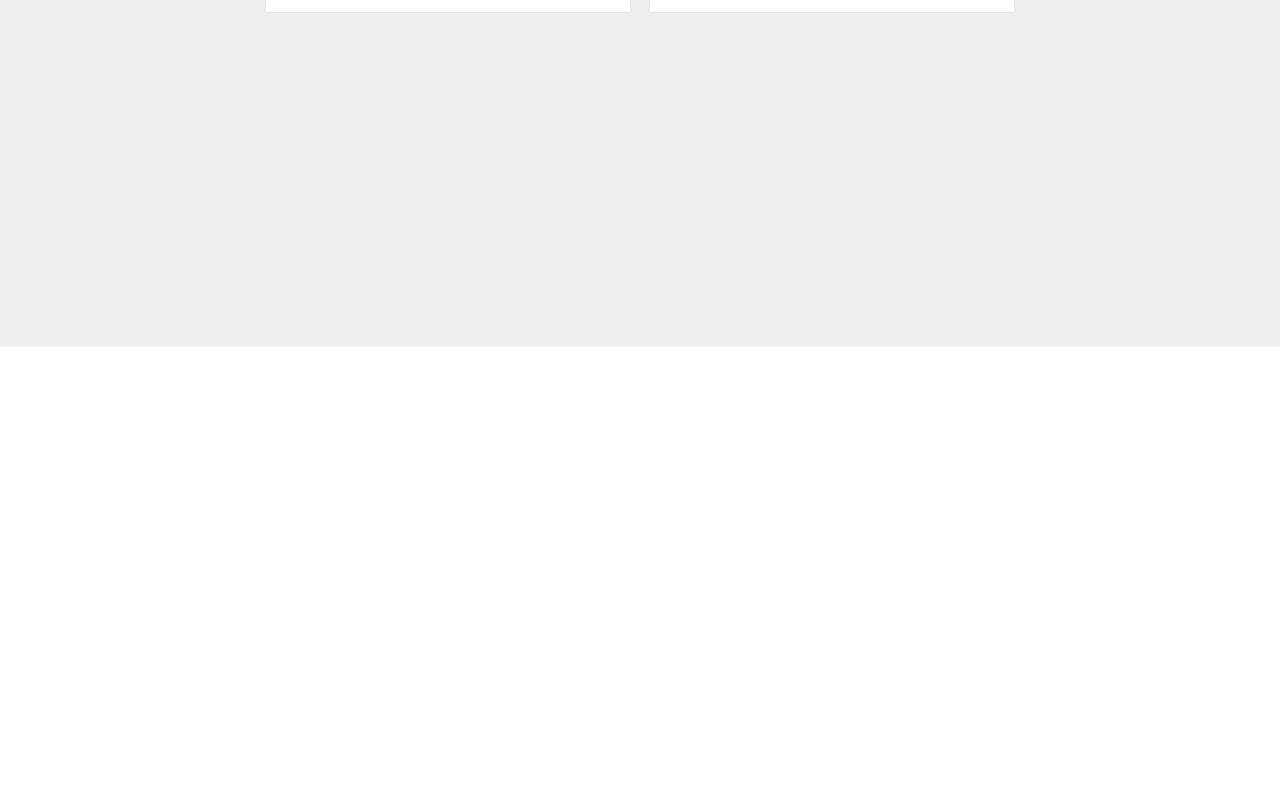
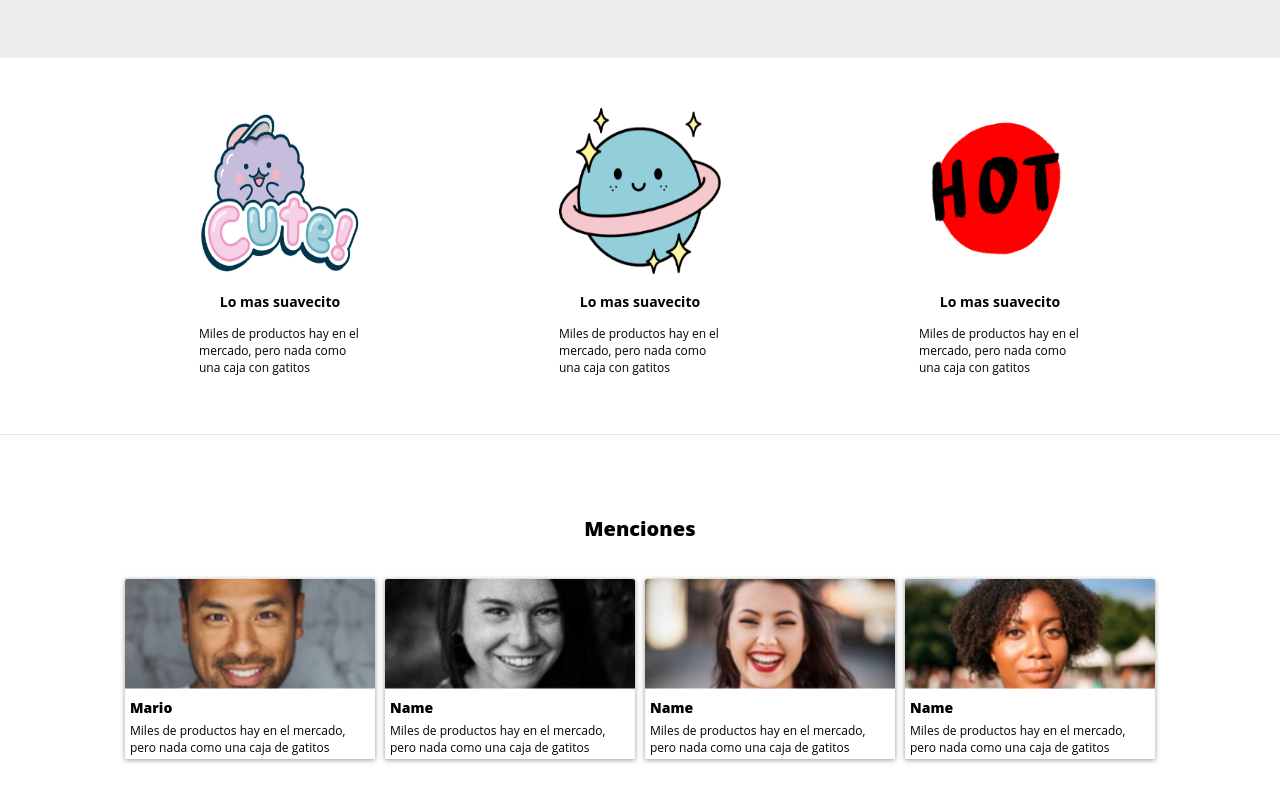
Before and after one commit to lexstudio/curso-html-css, a plain HTML site: page index.html in a window 1280 px wide. Shown: the part 538-1340 px from the top of the page. Before the commit the page ends 885 px from the top, so only its background shows below. Drawn offline with Linux system fonts and the light colour scheme.

Commit message:
Terminado hasta el v21 caracteristicas y mentions

```diff
--- a/css/estilos.css
+++ b/css/estilos.css
@@ -1,15 +1,27 @@
+
+
+:root{
+    --green-color:#7acc2d;
+    --white-color:white;
+
+    /*Tipografia*/
+
+    /*Espaciado*/
+}
+
+
 body, html{
     padding: 0;
     margin: 0;
     font-size: 12px;
-    font-family: Helvetica;
+    font-family: 'Open Sans', sans-serif;
 }
 
 /*****************************************/
 nav{
-    background: #7acc2d;
+    background: var(--green-color);
     padding: 10px;
-    color: white;
+    color: var(--white-color);
     font-size: 15px;
     font-weight: 600;
 
@@ -39,7 +51,7 @@ nav{
 
 .nav_options p a{
     text-decoration: none;
-    color: white;
+    color: var(--white-color);
 }
 
 .nav_options p a:hover{
@@ -51,6 +63,7 @@ nav{
 
 .main_section{
     padding: 8%;
+    padding-top: 5%;
     text-align: center;
 }
 
@@ -62,6 +75,7 @@ nav{
     background-size: cover;
     background-position: center top;
     padding: 20%;
+    padding-bottom: 0;
 
     display: flex;
 
@@ -73,9 +87,9 @@ nav{
 }
 
 .product .content{
-    background: white;
+    background: var(--white-color);
     padding: 15px;
-    box-shadow: 0 0 1px #c1bcbc;
+    box-shadow: 0 0 2px #c1bcbc;
 }
 
 
@@ -85,11 +99,11 @@ nav{
 }
 
 .main_button{
-    background: #7acc2d;
+    background: var(--green-color);
     width: 100%;
     padding: 10px;
     font-size: 15px;
-    color: white;
+    color: var(--white-color);
     border: none;
     cursor: pointer;
     border-radius: 2px;
@@ -97,3 +111,74 @@ nav{
 
 .main_button:hover{
     background: #5e9e22;
+}
+
+
+
+/*****************************************************/
+
+.caracteristicas{
+    display: flex;
+    justify-content: space-around;
+    padding: 50px 100px;
+    margin: 0;
+    border-bottom: 1px solid rgba(0, 0, 0, .1);
+}
+
+.caracteristica{
+    width: 15%;
+    ;
+}
+
+.caracteristica img{
+    width: 100%;
+    height: 60%;
+}
+
+.caracteristica h3{
+    text-align: center
+}
+
+
+
+/**********************************************************/
+
+.mentions{
+    margin: 80px auto;
+}
+
+.mentions h2{
+    text-align: center;
+    font-size: 20px;
+    font-weight: 900;
+}
+
+
+.grid_mentions{
+    display: flex;
+    justify-content: center;
+}
+
+
+.mention{
+    width: 250px;
+    height: 180px;
+    background: v;
+    box-shadow: 0px 1px 5px rgba(0, 0, 0, .4);
+
+    margin: 20px 5px;
+}
+
+
+.mention img{
+    width: 100%;
+}
+
+.mention p{
+    margin: 5px;
+}
+
+.mention p:nth-child(2){
+    font-weight: 800;
+    font-size: 14px;
+}
--- a/index.html
+++ b/index.html
@@ -55,5 +55,59 @@
 
        </div>
    </section>
+
+
+   <section class="caracteristicas">
+
+       <div class="caracteristica">
+           <img src="images/b1.png" alt="">
+           <h3>Lo mas suavecito</h3>
+           <p>Miles de productos hay en el mercado, pero nada como una caja con gatitos</p>
+       </div>
+
+       <div class="caracteristica">
+           <img src="images/b2.png" alt="">
+           <h3>Lo mas suavecito</h3>
+           <p>Miles de productos hay en el mercado, pero nada como una caja con gatitos</p>
+       </div>
+
+       <div class="caracteristica">
+           <img src="images/b3.png" alt="">
+           <h3>Lo mas suavecito</h3>
+           <p>Miles de productos hay en el mercado, pero nada como una caja con gatitos</p>
+       </div>
+
+   </section>
+
+   <section class="mentions">
+      <h2>Menciones</h2>
+       <div class="grid_mentions">
+
+           <div class="mention">
+              <img src="images/p1.png" alt="">
+               <p class="name_mention">Mario</p>
+               <p class="description_name">Miles de productos hay en el mercado, pero nada como una caja de gatitos</p>
+           </div>
+
+           <div class="mention">
+               <img src="images/p2.png" alt="">
+               <p class="name_mention">Name</p>
+               <p class="description_name">Miles de productos hay en el mercado, pero nada como una caja de gatitos</p>
+           </div>
+
+           <div class="mention">
+               <img src="images/p3.png" alt="">
+               <p class="name_mention">Name</p>
+               <p class="description_name">Miles de productos hay en el mercado, pero nada como una caja de gatitos</p>
+           </div>
+
+           <div class="mention">
+               <img src="images/p4.png" alt="">
+               <p class="name_mention">Name</p>
+               <p class="description_name">Miles de productos hay en el mercado, pero nada como una caja de gatitos</p>
+           </div>
+       </div>
+   </section>
+
     <script src="scripts/script.js"></script>
 </body></html>
```
Also changed, not shown: images/b1.png (added), images/b2.png (added), images/b3.png (added), images/p1.png (added), images/p2.png (added), images/p3.png (added), images/p4.png (added).
